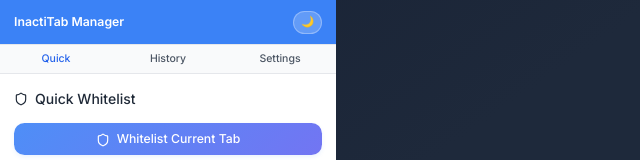
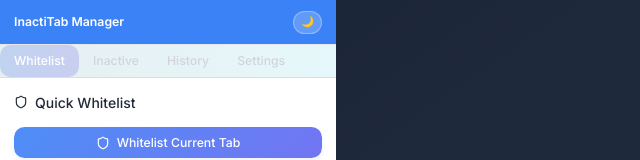
Before and after one commit to SnehaSharma245/InactiTab, a React app: page / in a window 1280 px wide. Shown: the top 160 px of the page, without its empty margins (0-640 px from the left). Built offline with nearby package versions, Linux system fonts and the light colour scheme; no server answers; the HTML template or start-up script is replaced by a standard one.

Commit message:
refactor Navigation component for improved button styling and layout

```diff
--- a/src/popup/components/Navigation.jsx
+++ b/src/popup/components/Navigation.jsx
@@ -5,40 +5,35 @@ const Navigation = ({
   showInactiveSection,
   onSectionChange,
 }) => {
-  const getNavBtnClasses = (section, theme) => {
+  const getNavBtnClasses = (section) => {
     const baseClasses = `
-      px-3 py-2 border-none bg-transparent text-xs font-medium cursor-pointer
-      border-b-2 transition-all duration-200 flex-1
+      nav-item relative overflow-hidden
+      flex items-center justify-center gap-2
+      transition-all duration-300
     `;
 
-    if (currentSection === section) {
-      return theme === "dark"
-        ? `${baseClasses} text-blue-400 border-blue-400 bg-blue-400/10`
-        : `${baseClasses} text-blue-600 border-blue-500 bg-blue-50`;
-    }
-
-    return theme === "dark"
-      ? `${baseClasses} border-transparent text-gray-400 hover:bg-gray-700 hover:text-white`
-      : `${baseClasses} border-transparent text-gray-600 hover:bg-gray-100 hover:text-gray-800`;
+    return currentSection === section
+      ? `${baseClasses} active`
+      : `${baseClasses}`;
   };
 
   return (
-    <div className="bg-gray-50 border-b border-gray-200 dark:bg-gray-800 dark:border-gray-700">
+    <div className="bg-gradient-to-r from-cyan-800/10 to-cyan-500/10 border-b border-cyan-200 dark:border-cyan-800">
       <nav className="flex">
-        {showInactiveSection && (
-          <button
-            className={getNavBtnClasses("inactive")}
-            onClick={() => onSectionChange("inactive")}
-          >
-            Inactive
-          </button>
-        )}
         <button
           className={getNavBtnClasses("whitelist")}
           onClick={() => onSectionChange("whitelist")}
         >
-          Quick
+          Whitelist
         </button>
+
+        <button
+          className={getNavBtnClasses("inactive")}
+          onClick={() => onSectionChange("inactive")}
+        >
+          Inactive
+        </button>
+
         <button
           className={getNavBtnClasses("manage")}
           onClick={() => onSectionChange("manage")}
```
